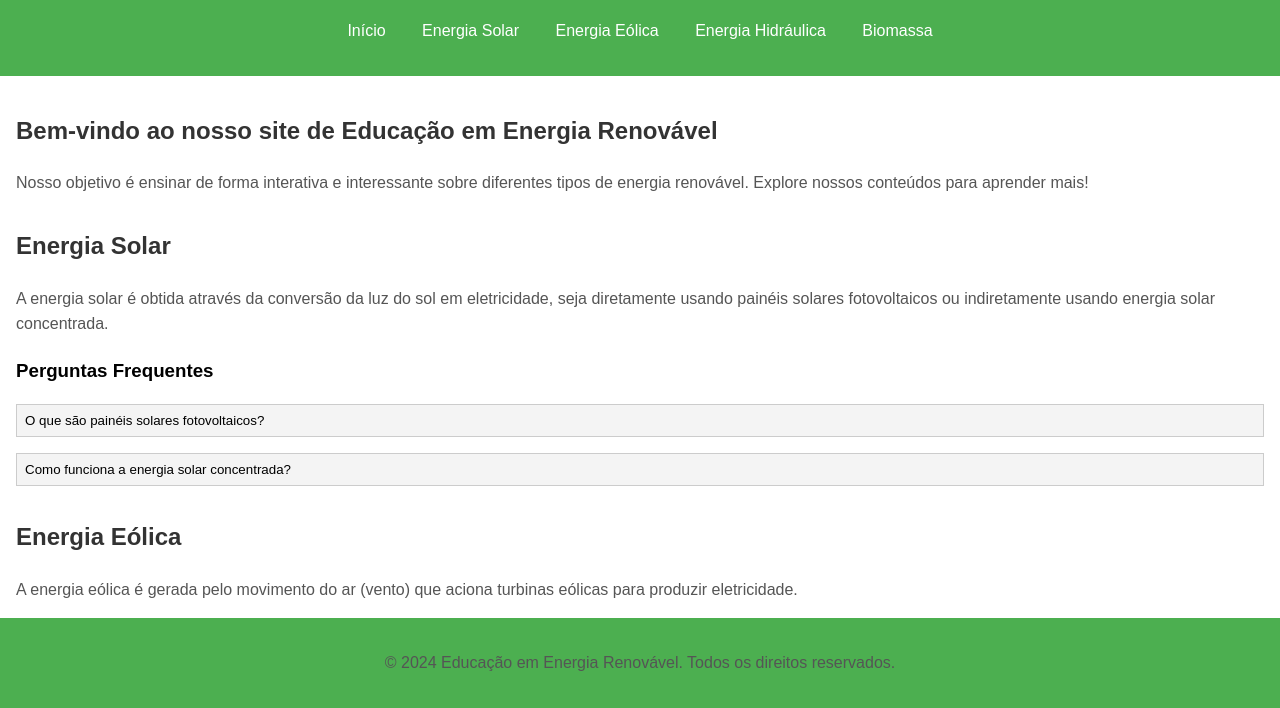
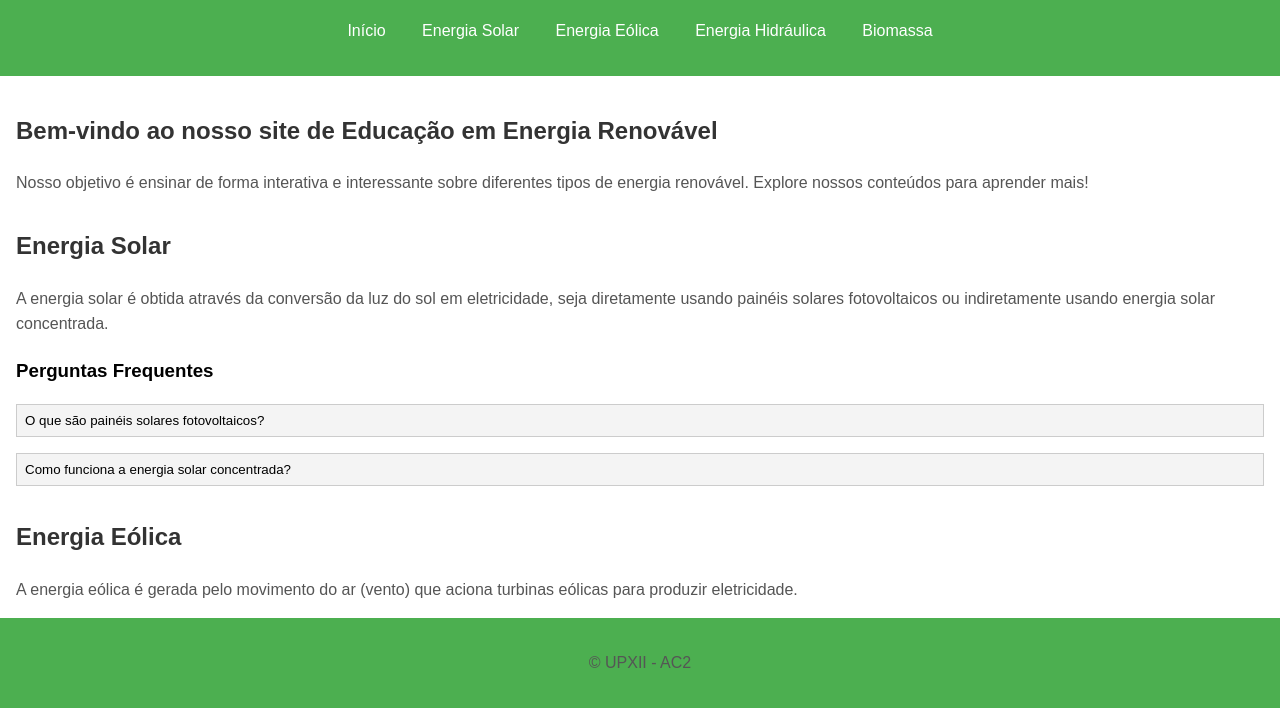
Before and after one commit to KetlynCamargo/UPXII---EcoEduca-AC2, a plain HTML site: page index.html in a window 1280 px wide. Shown: the part 92-800 px from the top of the page. Drawn offline with Linux system fonts and the light colour scheme.

Commit message:
Update index.html

```diff
--- a/index.html
+++ b/index.html
@@ -108,7 +108,7 @@
     </main>
 
     <footer>
-        <p>&copy; 2024 Educação em Energia Renovável. Todos os direitos reservados.</p>
+        <p>&copy; UPXII - AC2 </p>
     </footer>
 
     <script src="scripts.js"></script>
```
